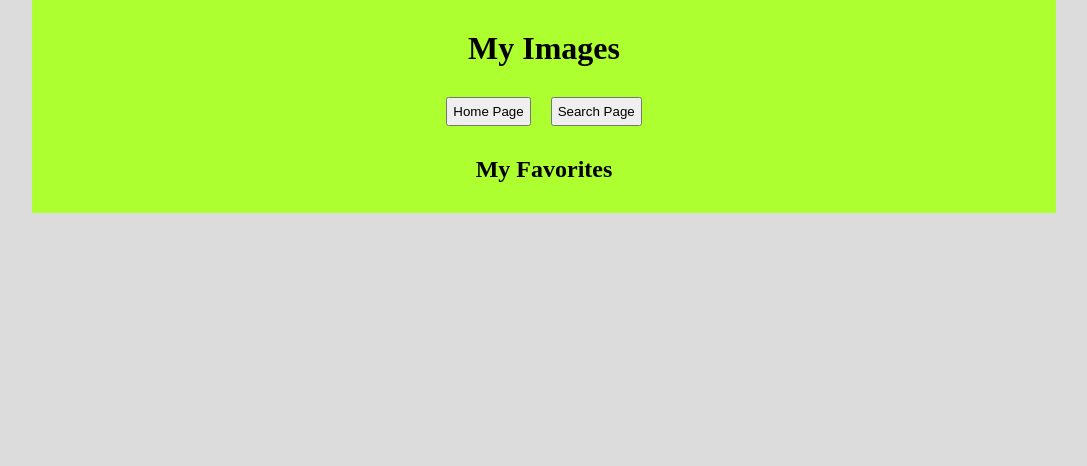
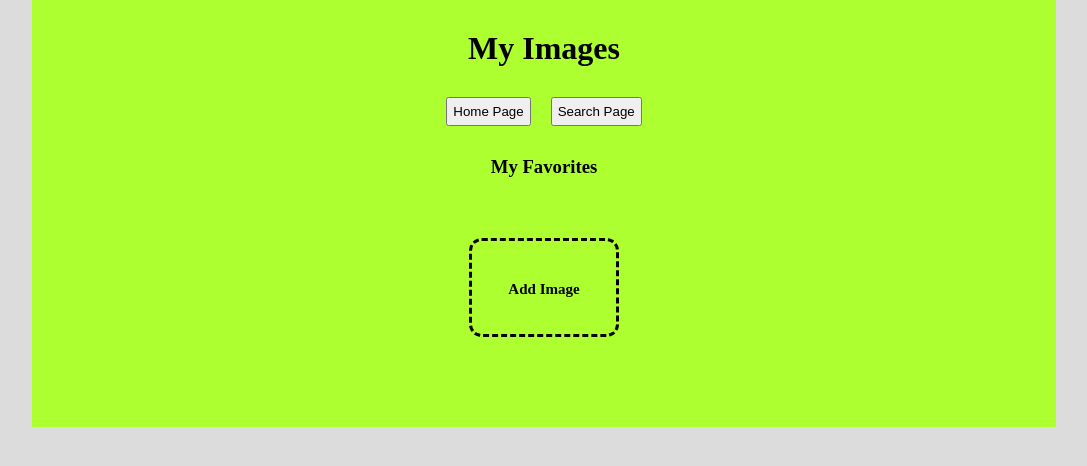
Before and after one commit to MatanAv/gallery-management, a React (Create React App) app: page /home in a window 1280 px wide. Shown: the top 466 px of the page, without its empty margins (96-1183 px from the left). Built offline with nearby package versions, Linux system fonts and the light colour scheme.

Commit message:
Started Images

```diff
--- a/src/App.js
+++ b/src/App.js
@@ -1,5 +1,5 @@
 import { useState } from "react";
-import { BrowserRouter as Router, Route, Link, Switch } from "react-router-dom";
+import { BrowserRouter as Router, Route, Switch } from "react-router-dom";
 import Header from "./components/Header";
 import NavBar from "./components/NavBar";
 import HomePage from "./components/HomePage";
--- a/src/components/HomePage.js
+++ b/src/components/HomePage.js
@@ -1,11 +1,17 @@
 import { useState } from "react";
+import ImageBox from "./ImageBox";
 
 const HomePage = () => {
-  const [favorites, setFavorites] = useState([]);
+  const [favList, setFavList] = useState([]);
 
   return (
     <div className='homepage'>
-      <h2>My Favorites</h2>
+      <h3>My Favorites</h3>
+      <div className='fav-list'>
+        <ul className='images-list'>
+          {favList.length ? <ImageBox /> : <ImageBox isLast={true} />}
+        </ul>
+      </div>
     </div>
   );
 };
--- /dev/null
+++ b/src/components/ImageBox.js
@@ -0,0 +1,21 @@
+import React from "react";
+
+const ImageBox = (isLast) => {
+  return (
+    <li className='image'>
+      {!isLast ? (
+        <img
+          src='https://cdn.pixabay.com/photo/2021/08/19/16/31/flowers-6558487__340.jpg'
+          width='150'
+          height='99'
+        />
+      ) : (
+        <div className='add-image'>
+          <span>Add Image</span>
+        </div>
+      )}
+    </li>
+  );
+};
+
+export default ImageBox;
--- a/src/components/SearchPage.js
+++ b/src/components/SearchPage.js
@@ -1,10 +1,26 @@
-import React from "react";
+import { useState } from "react";
+import Button from "./Button";
+import ImageBox from "./ImageBox";
 import SearchBar from "./SearchBar";
 
 const SearchPage = () => {
+  const [results, setResults] = useState([]);
+
   return (
     <div className='searchpage'>
       <SearchBar />
+      <div className='search-results'>
+        {results.length === 0 ? (
+          <span>No Results</span>
+        ) : (
+          <ul className='images-list'>
+            <ImageBox />
+          </ul>
+        )}
+        <div className='btn-back'>
+          <Button text='Back To Home Page' routeTo='home' />
+        </div>
+      </div>
     </div>
   );
 };
--- a/src/index.css
+++ b/src/index.css
@@ -42,3 +42,40 @@ body {
   padding: 5px 10px;
   margin: 0px 5px 0px 5px;
 }
+
+.search-results {
+  padding: 40px;
+}
+
+.btn-back {
+  padding-top: 40px;
+}
+
+.fav-list {
+  padding: 40px;
+}
+
+.images-list {
+  list-style-type: none;
+  /* padding: 30px; */
+}
+
+.image {
+  display: inline-block;
+  padding: 20px;
+}
+
+.add-image {
+  width: 150px;
+  height: 99px;
+  border-radius: 1vw;
+  border: 3px dashed black;
+}
+
+.add-image span {
+  font-weight: bold;
+  font-size: 15px;
+  position: relative;
+  cursor: pointer;
+  top: 42%;
+}
```
